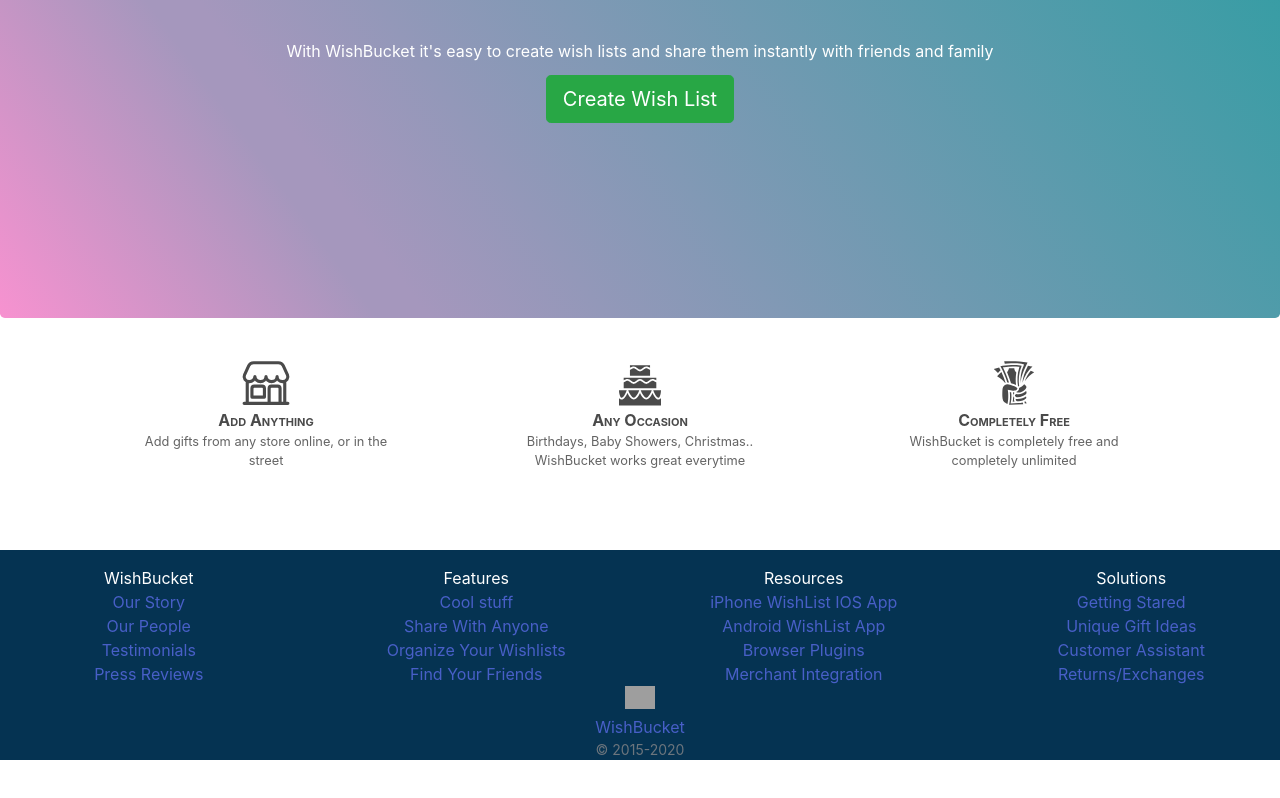
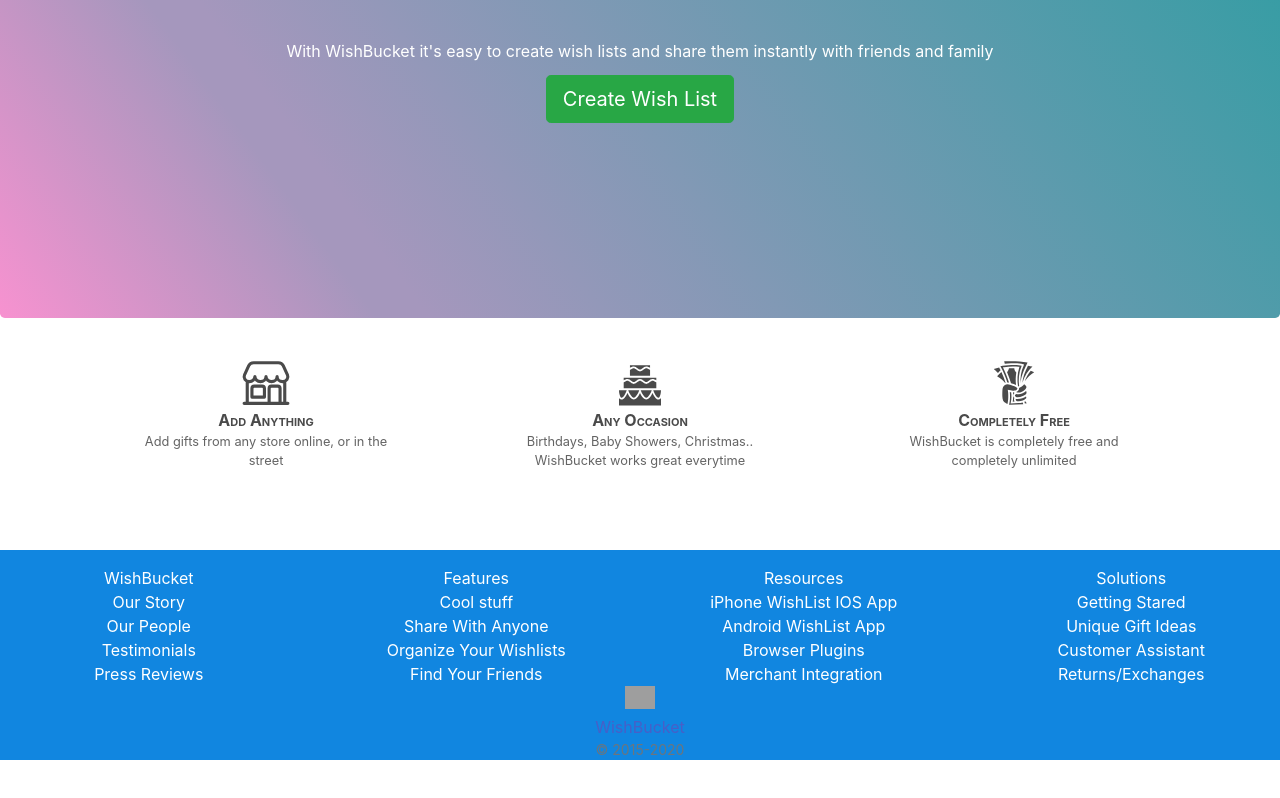
Before and after one commit to russtelen/WISHBUCKET, a React (Create React App) app in the folder giftwishlist/: page / in a window 1280 px wide. Shown: the part 386-1184 px from the top of the page. Built offline with nearby package versions, Linux system fonts and the light colour scheme; no server answers; grey boxes are pictures that could not be loaded.

Commit message:
Customized styling

```diff
--- a/giftwishlist/src/styles/main.css
+++ b/giftwishlist/src/styles/main.css
@@ -187,8 +187,22 @@
 
 /*Styling Footer*/
 .pt-4{
-  background:#053352 ;
-  color: white
+  background:#1186e0 ;
+  color: white;
+
+}
+
+.link-secondary {
+  color: white;
+}
+
+a {
+  color: #053352;
+}
+
+.h5 {
+  font-weight: bold;
+  color:#053352
 }
 
 @font-face {
```
